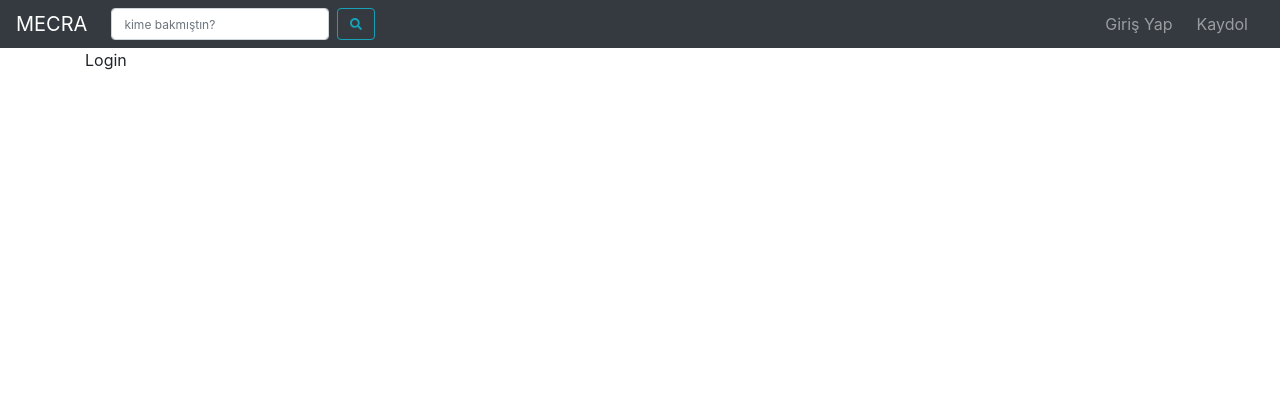
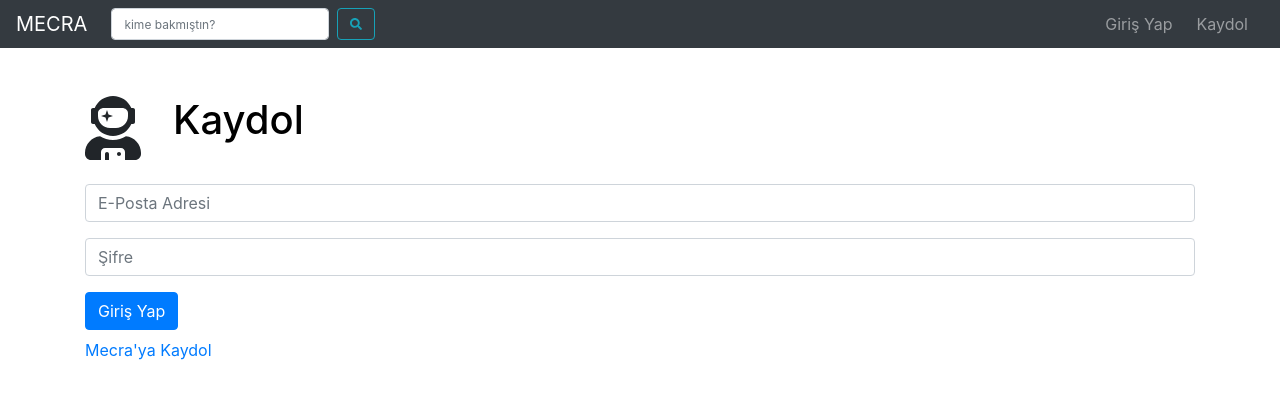
Before and after one commit to ataniz/mecra, a React (Create React App) app in the folder client/: page /login in a window 1280 px wide. Shown: the top 398 px of the page. Built offline with nearby package versions, Linux system fonts and the light colour scheme.

Commit message:
login/signup

```diff
--- a/client/src/components/layout/Login.js
+++ b/client/src/components/layout/Login.js
@@ -1,7 +1,65 @@
-import React from 'react';
+import { Fragment, React, useState } from 'react';
+import { Link } from 'react-router-dom';
+import { Form, Button, Card, Container, Row } from 'react-bootstrap';
+import { FontAwesomeIcon } from '@fortawesome/react-fontawesome';
+import { faUserAstronaut } from '@fortawesome/free-solid-svg-icons';
 
 const Login = () => {
-  return <div>Login</div>;
+  const [formData, setFormData] = useState({
+    email: '',
+    password: '',
+  });
+
+  const { email, password } = formData;
+
+  const onChange = (e) =>
+    setFormData({ ...formData, [e.target.name]: e.target.value });
+
+  const onSubmit = (e) => {
+    e.preventDefault();
+  };
+
+  return (
+    <Card className="mt-4 border-0">
+      <Container
+        className="mt-4 border-0 clearfix"
+        style={{ display: 'inline' }}
+      >
+        <Row>
+          <FontAwesomeIcon icon={faUserAstronaut} size="4x" />
+          <h1 style={{ color: 'black', marginLeft: '2rem' }}>Kaydol</h1>
+        </Row>
+      </Container>
+      <Form className="mt-4" onSubmit={onSubmit}>
+        <Form.Group controlId="formBasicEmail">
+          <Form.Control
+            type="email"
+            name="email"
+            placeholder="E-Posta Adresi"
+            value={email}
+            onChange={(e) => onChange(e)}
+            required
+          />
+        </Form.Group>
+        <Form.Group controlId="formBasicPassword">
+          <Form.Control
+            type="password"
+            name="password"
+            placeholder="Şifre"
+            value={password}
+            onChange={(e) => onChange(e)}
+            required
+          />
+        </Form.Group>
+        <Button variant="primary" type="submit">
+          Giriş Yap
+        </Button>
+        <p className="mt-2">
+          <Link to="/register">Mecra'ya Kaydol</Link>
+        </p>
+      </Form>
+    </Card>
+  );
 };
 
 export default Login;
--- a/client/src/components/layout/Register.js
+++ b/client/src/components/layout/Register.js
@@ -1,9 +1,30 @@
-import { React, Fragment } from 'react';
-import { Form, Button, Card, Container, Row, Col } from 'react-bootstrap';
+import { React, useState } from 'react';
+import { Form, Button, Card, Container, Row } from 'react-bootstrap';
 import { FontAwesomeIcon } from '@fortawesome/react-fontawesome';
 import { faUserAstronaut } from '@fortawesome/free-solid-svg-icons';
 
 const Register = () => {
+  const [formData, setFormData] = useState({
+    name: '',
+    email: '',
+    password: '',
+    password2: '',
+  });
+
+  const { name, email, password, password2 } = formData;
+
+  const onChange = (e) =>
+    setFormData({ ...formData, [e.target.name]: e.target.value });
+
+  const onSubmit = (e) => {
+    e.preventDefault();
+    if (password !== password2) {
+      console.log('Şifreler Uyumsuz!');
+    } else {
+      console.log(formData);
+    }
+  };
+
   return (
     <Card className="mt-4 border-0">
       <Container
@@ -15,23 +36,50 @@ const Register = () => {
           <h1 style={{ color: 'black', marginLeft: '2rem' }}>Kaydol</h1>
         </Row>
       </Container>
-      <Form className="mt-4">
+      <Form className="mt-4" onSubmit={onSubmit}>
         <Form.Group controlId="Name">
-          <Form.Control placeholder="İsminiz" />
+          <Form.Control
+            type="text"
+            name="name"
+            placeholder="İsim"
+            value={name}
+            onChange={(e) => onChange(e)}
+            required
+          />
           <Form.Text className="text-muted"></Form.Text>
         </Form.Group>
         <Form.Group controlId="formBasicEmail">
-          <Form.Control type="email" placeholder="E-Posta Adresiniz" />
-          <Form.Text className="text-muted"></Form.Text>
+          <Form.Control
+            type="email"
+            name="email"
+            placeholder="E-Posta Adresi"
+            value={email}
+            onChange={(e) => onChange(e)}
+            required
+          />
         </Form.Group>
         <Form.Group controlId="formBasicPassword">
-          <Form.Control type="password" placeholder="Şifreniz" />
+          <Form.Control
+            type="password"
+            name="password"
+            placeholder="Şifre"
+            value={password}
+            onChange={(e) => onChange(e)}
+            required
+          />
         </Form.Group>
         <Form.Group controlId="formBasicPasswordCheck">
-          <Form.Control type="password" placeholder="Şifreyi bi teyit edelim" />
+          <Form.Control
+            type="password"
+            name="password2"
+            placeholder="Şifreyi bi teyit edelim"
+            value={password2}
+            onChange={(e) => onChange(e)}
+            required
+          />
         </Form.Group>
         <Form.Group controlId="formBasicCheckbox">
-          <Form.Check type="checkbox" label="Bizi anlıyor musunuz?" />
+          <Form.Check type="checkbox" label="Bizi anlıyor musun?" />
         </Form.Group>
         <Button variant="primary" type="submit">
           Kaybol
```
Also changed, not shown: client/src/4thefuture/reportWebVitals.js (deleted, +0 -13 lines), client/src/4thefuture/setupTests.js (deleted, +0 -5 lines), 1 other file (tests, documents, lock files or other folders).
